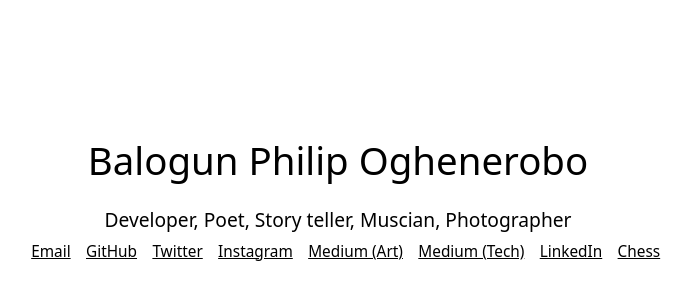
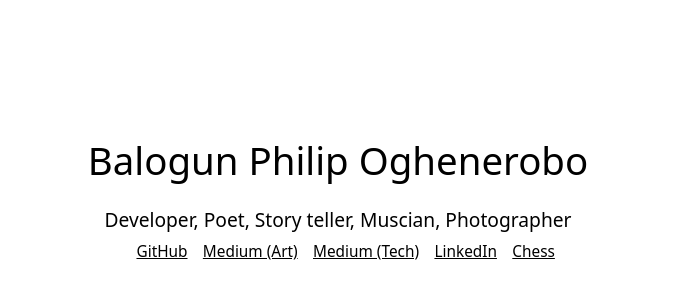
Before and after one commit to robophil/robophil.github.io, a plain HTML site: page index.html in a window 1280 px wide. Shown: the part 212-512 px from the top of the page, without its empty margins (302-993 px from the left). Drawn offline with Linux system fonts and the light colour scheme.

Commit message:
removed more personal data

```diff
--- a/index.html
+++ b/index.html
@@ -68,10 +68,7 @@
     <h1>Balogun Philip Oghenerobo</h1>
     <p class="description">Developer, Poet, Story teller, Muscian, Photographer</p>
     <ul>
-      <li><a href="mailto:oghenerobo@gmail.com">Email</a></li>
       <li><a href="https://github.com/robophil" target="_blank">GitHub</a></li>
-      <li><a href="https://twitter.com/robophil_" target="_blank">Twitter</a></li>
-      <li><a href="https://instagram.com/robophil" target="_blank">Instagram</a></li>
       <li><a href="https://medium.com/@oghenerobo" target="_blank">Medium (Art)</a></li>
       <li><a href="https://tech.balogunphilip.com" target="_blank">Medium (Tech)</a></li>
       <li><a href="https://linkedin.com/in/balogunphilip" target="_blank">LinkedIn</a></li>
```
